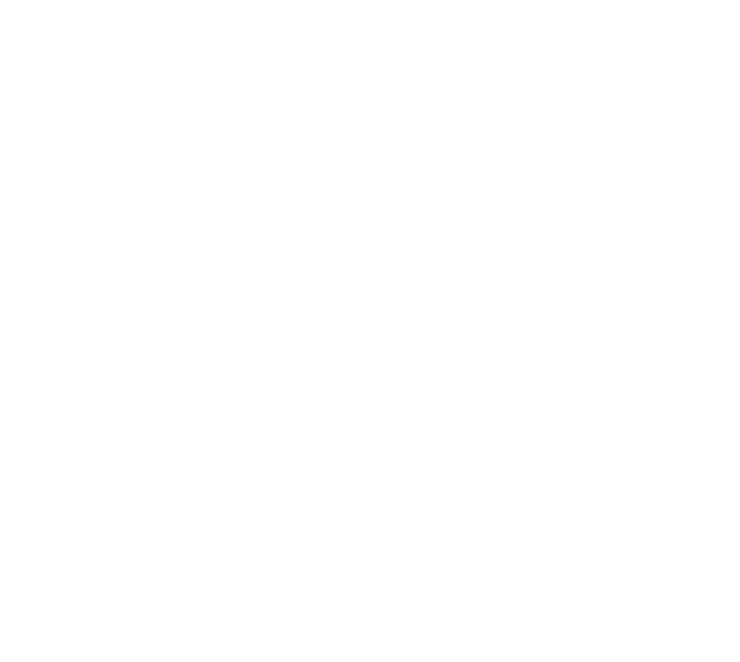
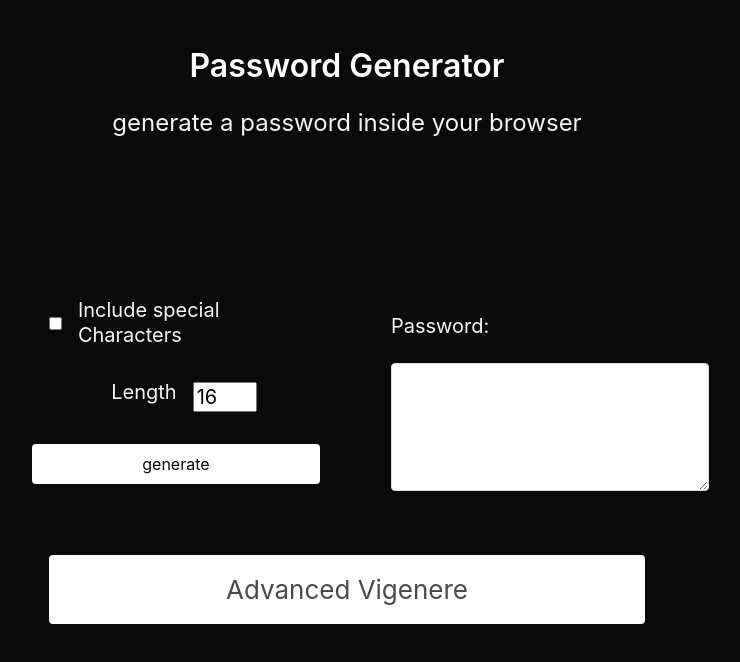
Before and after one commit to mpmamaci/mpmamaci.github.io, a React (Create React App) app: page /#/passwd in a window 1280 px wide. Shown: the top 662 px of the page, without its empty margins (293-1033 px from the left). Built offline with nearby package versions, Linux system fonts and the light colour scheme.

Commit message:
feat: add first Version of Passwort Generator

```diff
--- a/src/App/Links/Links.jsx
+++ b/src/App/Links/Links.jsx
@@ -8,12 +8,15 @@ const BottomLinksClasses = 'btn column card is-centered m-md';
 
 const BottomLinks = () => (
   <div className="columns">
-    <a className={BottomLinksClasses} href="#/">
+    {/*<a className={BottomLinksClasses} href="#/">
       Home
     </a>
-    {/* <a className={BottomLinksClasses} href="#/pomodoro">
+     <a className={BottomLinksClasses} href="#/pomodoro">
             Pomodoro Timer
       </a>*/}
+    <a className={BottomLinksClasses} href="#/passwd">
+      Passwort Generator
+    </a>
     <a className={BottomLinksClasses} href="#/mc2">
       Advanced Vigenere
     </a>
--- a/src/Sites/MC2/Chiper.jsx
+++ b/src/Sites/MC2/Chiper.jsx
@@ -1,9 +1,9 @@
 import React, { Component } from 'react';
 import { encode, decode } from './functions/cipherFunctions';
 import { PythonLink, Header } from './components/StatelessComponents';
-import BottomLinks from '../../App/Links/Links';
 import 'bulma/css/bulma.css';
 import './MC2.css';
+import '../../App/Links/Links.scss';
 
 class Cipher extends Component {
   state = {
@@ -73,13 +73,16 @@ class Cipher extends Component {
   );
 
   render() {
+    const BottomLinksClasses = 'btn column card is-centered m-md';
     return (
       <div className="cipher-header section has-background-black has-text-centered">
         <Header />
         <div className="container section is-medium">
           <div>{this.TextFields()}</div>
           <PythonLink />
-          {/*<BottomLinks />*/}
+          <a className={BottomLinksClasses} href="#/passwd">
+            Passwort Generator
+          </a>
         </div>
       </div>
     );
--- /dev/null
+++ b/src/Sites/PasswordGenerator/PasswordGenerator.jsx
@@ -0,0 +1,122 @@
+import React, { Component } from 'react';
+import '../MC2/MC2.css';
+import '../../App/Links/Links.scss';
+import 'bulma/css/bulma.css';
+import '../../utils/helpers.scss';
+import '../../utils/spacing.scss';
+
+function generatePasswd(length, specialCharacters) {
+  if (length > 150) {
+    length = 150;
+    alert('Max Password Size is 150');
+  }
+  let characters = 'ABCDEFGHIJKLMNOPQRSTUVWXYZabcdefghijklmnopqrstuvwxyz0123456789';
+  if (specialCharacters) {
+    characters = characters.concat(',.:-_#+~<>!§$%&(){}=?@');
+  }
+
+  characters = characters
+    .split('')
+    .sort(() => 0.5 - Math.random())
+    .join('');
+  console.log(characters);
+  let result = '';
+  for (var i = 0; i < length; i++) {
+    result += characters.charAt(Math.floor(Math.random() * characters.length));
+  }
+  return result;
+}
+
+class PasswordGenerator extends Component {
+  state = { specialCharacters: false, passwdLength: 16, passwdField: '' };
+
+  Header = () => {
+    return (
+      <div className="container">
+        <h1 className="title is-3 is-spaced has-text-white">Password Generator</h1>
+        <p className="subtitle is-4 has-text-white-ter">generate a password inside your browser</p>
+      </div>
+    );
+  };
+
+  handleChangeCheckbox = event => {
+    this.setState({ [event.target.name]: event.target.checked });
+  };
+
+  handleChange = event => {
+    this.setState({ [event.target.name]: event.target.value });
+  };
+
+  handleButtonClick = event => {
+    if (this.state.passwdLength === 0 || this.state.passwdLength < 0) {
+      return;
+    }
+    const newPasswd = generatePasswd(this.state.passwdLength, this.state.specialCharacters);
+    this.setState({ passwdField: newPasswd });
+  };
+
+  TextFields = () => (
+    <div className="columns">
+      <div className="column is-half">
+        <div
+          className="is-centered"
+          style={{
+            marginLeft: '2rem'
+          }}
+        >
+          <input
+            type="checkbox"
+            name="specialCharacters"
+            value={this.state.specialCharacters}
+            onChange={this.handleChangeCheckbox}
+          />
+          <span className="has-text-white-ter has-text-left subtitle is-5 m-md">
+            Include special Characters
+          </span>
+        </div>
+        <div className="is-centered">
+          <span className="has-text-white-ter has-text-left subtitle is-5 m-md">Length</span>
+          <input
+            className="is-size-5"
+            style={{ width: '4rem' }}
+            type="number"
+            name="passwdLength"
+            value={this.state.passwdLength}
+            onChange={this.handleChange}
+          />
+        </div>
+        <div className="columns innerColumnsStyle is-mobile">
+          <button
+            name="generate"
+            onClick={this.handleButtonClick}
+            className="column button is-white is-fullwidth stylesButton"
+            type="button"
+          >
+            generate
+          </button>
+        </div>
+      </div>
+      <div className="column is-half m-lg">
+        <p className="has-text-white-ter has-text-left subtitle is-5">Password:</p>
+        <textarea value={this.state.passwdField} className="textarea" type="text" readOnly />
+      </div>
+    </div>
+  );
+
+  render() {
+    const BottomLinksClasses = 'btn column card is-centered m-lg';
+    return (
+      <div className="cipher-header section has-background-black has-text-centered">
+        {this.Header()}
+        <div className="container section is-medium">
+          <div>{this.TextFields()}</div>
+          <a className={BottomLinksClasses} href="#/mc2">
+            Advanced Vigenere
+          </a>
+        </div>
+      </div>
+    );
+  }
+}
+
+export default PasswordGenerator;
```
Also changed, not shown: src/App/App.jsx (+6 -3 lines), 1 other file (tests, documents, lock files or other folders).
